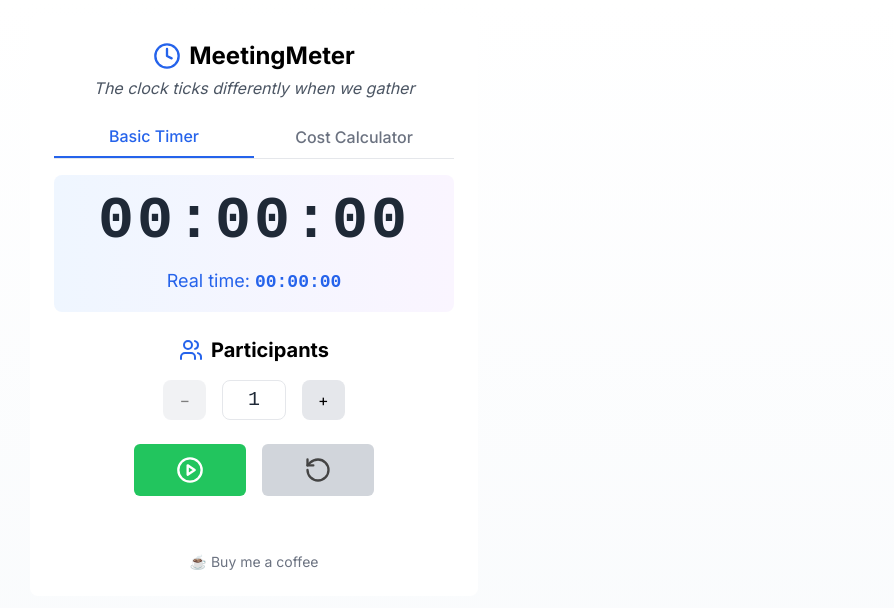
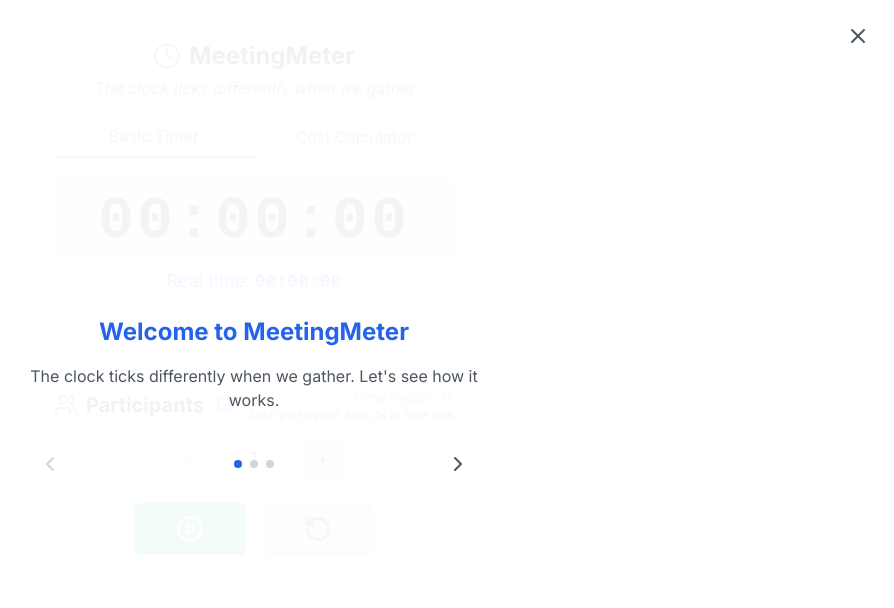
Before and after one commit to Tomasz-T/meeting-timer, a React (Vite) app: page / in a window 1280 px wide. Shown: the top 608 px of the page, without its empty margins (386-1280 px from the left). Built offline with nearby package versions, Linux system fonts and the light colour scheme; a web font is replaced by a local one.

Commit message:
intro screens added

```diff
--- /dev/null
+++ b/src/components/InfoTooltip.tsx
@@ -0,0 +1,53 @@
+import React, { useState, useRef, useEffect } from 'react';
+import { Info, X } from 'lucide-react';
+
+interface InfoTooltipProps {
+  title: string;
+  content: React.ReactNode;
+}
+
+export const InfoTooltip: React.FC<InfoTooltipProps> = ({ title, content }) => {
+  const [isOpen, setIsOpen] = useState(false);
+  const tooltipRef = useRef<HTMLDivElement>(null);
+
+  useEffect(() => {
+    const handleClickOutside = (event: MouseEvent) => {
+      if (tooltipRef.current && !tooltipRef.current.contains(event.target as Node)) {
+        setIsOpen(false);
+      }
+    };
+
+    document.addEventListener('mousedown', handleClickOutside);
+    return () => document.removeEventListener('mousedown', handleClickOutside);
+  }, []);
+
+  return (
+    <div className="relative inline-block" ref={tooltipRef}>
+      <button
+        onClick={() => setIsOpen(!isOpen)}
+        className="p-1 rounded-full hover:bg-gray-100 transition-colors"
+        aria-label="Information"
+      >
+        <Info size={16} className="text-blue-600" />
+      </button>
+
+      {isOpen && (
+        <div className="fixed transform -translate-x-1/2 left-1/2 z-50 w-80 p-4 bg-white rounded-lg shadow-lg border border-gray-200 mt-2 sm:absolute sm:transform-none sm:left-auto sm:-right-2">
+          <div className="flex justify-between items-start mb-2">
+            <h3 className="font-semibold text-blue-600">{title}</h3>
+            <button
+              onClick={() => setIsOpen(false)}
+              className="text-gray-400 hover:text-gray-600"
+              aria-label="Close"
+            >
+              <X size={16} />
+            </button>
+          </div>
+          <div className="text-sm text-gray-600 space-y-2">
+            {content}
+          </div>
+        </div>
+      )}
+    </div>
+  );
+};
--- /dev/null
+++ b/src/components/IntroScreens.tsx
@@ -0,0 +1,89 @@
+import React, { useState } from 'react';
+import { ChevronLeft, ChevronRight, X } from 'lucide-react';
+
+interface IntroScreensProps {
+  onComplete: () => void;
+  onSkip: () => void;
+}
+
+const screens = [
+  {
+    title: "Welcome to MeetingMeter",
+    description: "The clock ticks differently when we gather. Let's see how it works.",
+  },
+  {
+    title: "Participant Impact",
+    description: "More participants = faster time counting. Each person multiplies the meeting time rate.",
+  },
+  {
+    title: "Real-time Calculation",
+    description: "Watch as the timer accelerates based on the number of participants. Try adding or removing people to see the effect.",
+  }
+];
+
+export const IntroScreens: React.FC<IntroScreensProps> = ({ onComplete, onSkip }) => {
+  const [currentScreen, setCurrentScreen] = useState(0);
+
+  const nextScreen = () => {
+    if (currentScreen === screens.length - 1) {
+      onComplete();
+    } else {
+      setCurrentScreen(prev => prev + 1);
+    }
+  };
+
+  const prevScreen = () => {
+    setCurrentScreen(prev => Math.max(0, prev - 1));
+  };
+
+  return (
+    <div className="fixed inset-0 bg-white bg-opacity-95 z-50 flex items-center justify-center">
+      <button
+        onClick={onSkip}
+        className="absolute top-4 right-4 p-2 hover:bg-gray-100 rounded-full transition-colors"
+        aria-label="Skip intro"
+      >
+        <X size={24} className="text-gray-600" />
+      </button>
+
+      <div className="max-w-md w-full mx-4 text-center">
+        <h2 className="text-2xl font-bold mb-4 text-blue-600">
+          {screens[currentScreen].title}
+        </h2>
+        <p className="text-gray-600 mb-8">
+          {screens[currentScreen].description}
+        </p>
+
+        <div className="flex justify-between items-center gap-4">
+          <button
+            onClick={prevScreen}
+            disabled={currentScreen === 0}
+            className={`p-2 rounded-full ${
+              currentScreen === 0 ? 'text-gray-300' : 'text-gray-600 hover:bg-gray-100'
+            }`}
+          >
+            <ChevronLeft size={24} />
+          </button>
+
+          <div className="flex gap-2">
+            {screens.map((_, index) => (
+              <div
+                key={index}
+                className={`w-2 h-2 rounded-full ${
+                  index === currentScreen ? 'bg-blue-600' : 'bg-gray-300'
+                }`}
+              />
+            ))}
+          </div>
+
+          <button
+            onClick={nextScreen}
+            className="p-2 rounded-full text-gray-600 hover:bg-gray-100"
+          >
+            <ChevronRight size={24} />
+          </button>
+        </div>
+      </div>
+    </div>
+  );
+};
--- a/src/meeting-timer.tsx
+++ b/src/meeting-timer.tsx
@@ -1,7 +1,10 @@
 import { useState, useEffect, useCallback } from 'react';
 import { Clock, Users, PlayCircle, PauseCircle, RotateCcw, DollarSign } from 'lucide-react';
+import { InfoTooltip } from './components/InfoTooltip';
+import { IntroScreens } from './components/IntroScreens';
 
 const MeetingTimer = () => {
+  const [showIntro, setShowIntro] = useState(true);
   const [activeTab, setActiveTab] = useState('basic'); // 'basic' or 'cost'
   const [isRunning, setIsRunning] = useState(false);
   const [participants, setParticipants] = useState(1);
@@ -85,8 +88,6 @@
     return (hourlyRate * hours * participants).toFixed(2);
   };
 
-  // Not using narrative anymore
-
   useEffect(() => {
     let intervalId: number | undefined;
 
@@ -103,6 +104,13 @@
 
   return (
     <div className="flex flex-col items-center p-6 max-w-md mx-auto bg-white rounded-lg overflow-hidden font-sans">
+      {showIntro && (
+        <IntroScreens
+          onComplete={() => setShowIntro(false)}
+          onSkip={() => setShowIntro(false)}
+        />
+      )}
+
       <h1 className="text-2xl font-bold mb-1 text-center flex items-center justify-center gap-2">
         <Clock size={28} className="text-blue-600" />
         MeetingMeter
@@ -134,6 +142,23 @@
           Real time: <span className="font-timer font-bold">{calculateRealTime()}</span>
         </div>
 
+        <div className="text-center">
+          <div className="text-sm text-gray-600 bg-gray-50 border border-gray-200 rounded-md py-1 px-3 inline-block">
+            Current rate: <span className="font-semibold">{participants}x</span> real time
+            <InfoTooltip
+              title="Understanding Time Rate"
+              content={
+                <div className="space-y-2">
+                  <p>• Time counts faster with more participants</p>
+                  <p>• Rate shows current time acceleration</p>
+                  <p>• Example: 5 people = 5x faster</p>
+                  <p>• Helps visualize meeting impact</p>
+                </div>
+              }
+            />
+          </div>
+        </div>
+
         {activeTab === 'cost' && (
           <div className="text-center">
             <div className="text-lg text-green-600 font-bold flex items-center justify-center mb-2">
@@ -156,9 +181,26 @@
       </div>
 
       <div className="flex flex-col items-center justify-center gap-4 mb-6 w-full">
-        <div className="text-xl font-bold text-center flex items-center justify-center gap-2">
-          <Users size={24} className="text-blue-600" />
-          Participants
+        <div className="w-full flex justify-between items-center">
+          <div className="text-xl font-bold text-center flex items-center gap-2">
+            <Users size={24} className="text-blue-600" />
+            Participants
+            <InfoTooltip
+              title="Understanding Participants"
+              content={
+                <div className="space-y-2">
+                  <p>• Each person accelerates time</p>
+                  <p>• More people = higher cost</p>
+                  <p>• Tracks combined time investment</p>
+                  <p>• Try different team sizes</p>
+                </div>
+              }
+            />
+          </div>
+          <div className="text-right">
+            <div className="text-sm text-orange-500 font-medium">Time Factor: {participants}x</div>
+            <div className="text-xs text-gray-600">Each participant adds 1x to time rate</div>
+          </div>
         </div>
         <div className="flex items-center justify-center gap-4">
           <button
```
Also changed, not shown: 2 other files (tests, documents, lock files or other folders).
